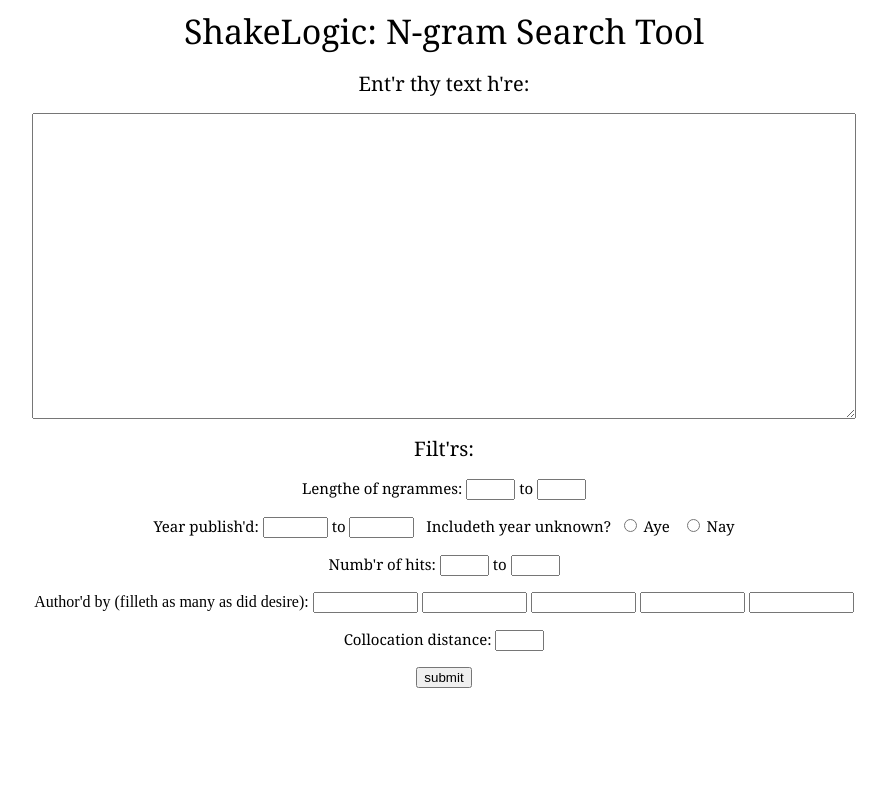
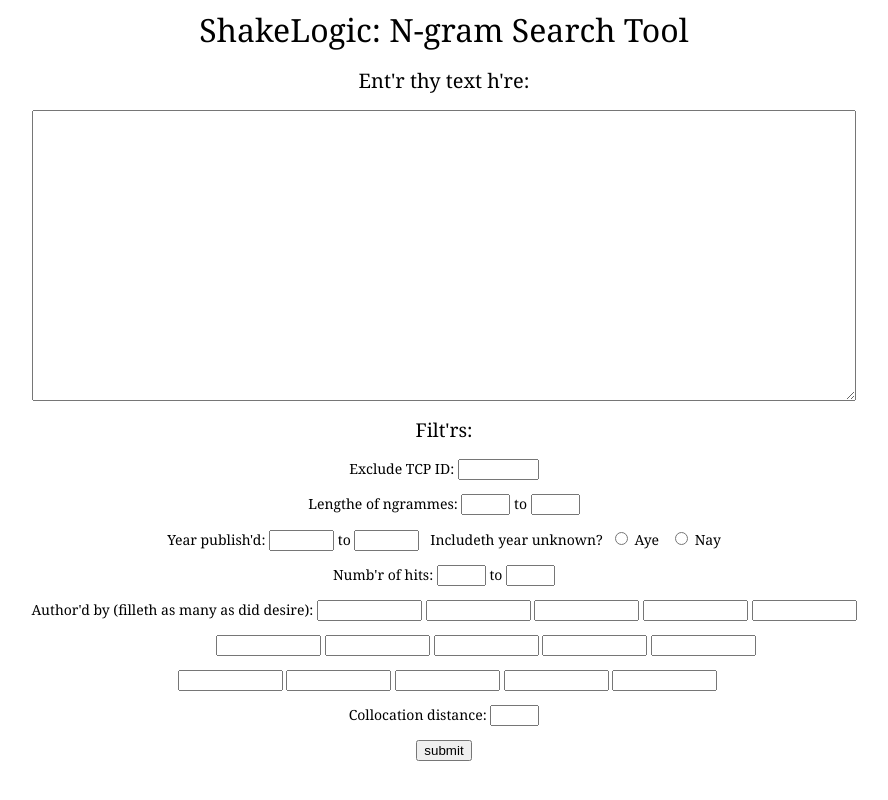
Before and after one commit to anamol/ShakeLogic, a Flask app: page /ngramsearch in a window 1280 px wide. Shown: the whole page, without its empty margins (196-1084 px from the left). Run offline with Flask 2, Linux system fonts and the light colour scheme; parts of the project's set-up code (start-up, migrations or seed data) failed here and were passed over.

Commit message:
changes to views, added more authors to ngramsearch

```diff
--- a/FinalWebsite/app/templates/ngramsearch.html
+++ b/FinalWebsite/app/templates/ngramsearch.html
@@ -1,20 +1,27 @@
 <html lang=en>
    <body>
     <p></p>
-    <p><center style = "font-family:georgia,garamond,serif;font-size:34px">ShakeLogic: N-gram Search Tool</center></p>
+    <p><center style = "font-family:georgia,garamond,serif;font-size:32px">ShakeLogic: N-gram Search Tool</center></p>
       <form action = "{{url_for('ngramsearchresult')}}" method = "POST" action="/" enctype="multipart/form-data">
          <p><center style = "font-family:georgia,garamond,serif;font-size:20px">Ent'r thy text h're: </center></p>
-         <p><center><textarea name="paragraph" cols="100" rows="20"></textarea></center></p>
-         <p><center style = "font-family:georgia,garamond,serif;font-size:20px">Filt'rs:</center></p>
-         <p><center style = "font-family:georgia,garamond,serif;font-size:15px">Lengthe of ngrammes: <input type = "text" size = 3 name = "ngram1" /> to <input type = "text" size = 3 name = "ngram2" /></center></p>
-         <p><center style = "font-family:georgia,garamond,serif;font-size:15px">Year publish'd: <input type = "text" size = 5 name = "year1" /> to <input type = "text" size = 5 name = "year2" /> &nbsp;
+         <p><center><textarea name="paragraph" cols="100" rows="19"></textarea></center></p>
+         <p><center style = "font-family:georgia,garamond,serif;font-size:19px">Filt'rs:</center></p>
+         <p><center style = "font-family:georgia,garamond,serif;font-size:14px">Exclude TCP ID: <input type = "text" size = 7 name = "tcpid" /></p>
+         <p><center style = "font-family:georgia,garamond,serif;font-size:14px">Lengthe of ngrammes: <input type = "text" size = 3 name = "ngram1" /> to <input type = "text" size = 3 name = "ngram2" /></center></p>
+         <p><center style = "font-family:georgia,garamond,serif;font-size:14px">Year publish'd: <input type = "text" size = 5 name = "year1" /> to <input type = "text" size = 5 name = "year2" /> &nbsp;
               Includeth year unknown? &nbsp;<input type="radio" name="yearunknown" value="yes">  Aye &nbsp;
              <input type="radio" name="yearunknown" value="no">  Nay </center>
-         <p><center style = "font-family:georgia,garamond,serif;font-size:15px">Numb'r of hits: <input type = "text" size = 3 name = "hit1" /> to <input type = "text" size = 3 name = "hit2" /></center></p>
+         <p><center style = "font-family:georgia,garamond,serif;font-size:14px">Numb'r of hits: <input type = "text" size = 3 name = "hit1" /> to <input type = "text" size = 3 name = "hit2" /></center></p>
          <p><center>Author'd by (filleth as many as did desire): <input type = "text" size = 10 name = "author1" />
          <input type = "text" size = 10 name = "author2" />   <input type = "text" size = 10 name = "author3" />
          <input type = "text" size = 10 name = "author4" />   <input type = "text" size = 10 name = "author5" /></center></p>
-         <p><center style = "font-family:georgia,garamond,serif;font-size:15px">Collocation distance: <input type = "text" size = 3 name = "collocationdist"></center></p>
+         <p><center>&emsp;&emsp;&emsp;&emsp;&emsp;&emsp;<input type = "text" size = 10 name = "author6" />
+         <input type = "text" size = 10 name = "author7" />   <input type = "text" size = 10 name = "author8" />
+         <input type = "text" size = 10 name = "author9" />   <input type = "text" size = 10 name = "author10" /></center></p>
+         <p><center>&ensp;<input type = "text" size = 10 name = "author11" />
+         <input type = "text" size = 10 name = "author12" />   <input type = "text" size = 10 name = "author13" />
+         <input type = "text" size = 10 name = "author14" />   <input type = "text" size = 10 name = "author15" /></center></p>
+         <p><center style = "font-family:georgia,garamond,serif;font-size:14px">Collocation distance: <input type = "text" size = 3 name = "collocationdist"></center></p>
          <p><center><input type = "submit" value = "submit" ></center></p>
       </form>
    </body>
--- a/FinalWebsite/app/templates/ngramsearchresult.html
+++ b/FinalWebsite/app/templates/ngramsearchresult.html
@@ -4,6 +4,6 @@
 
 	<p>Downloadeth the csv file h're:<p>
 
-		<a href="/Users/anamolpundle/Documents/Insight/FinalWebsite/Result.csv" download = "Result.csv">Download</a>
+		<a href="{{url_for('static', filename='NgramResult.csv')}}" download = "NgramResult.csv">Download</a>
 	</body>
 </html>
--- a/FinalWebsite/app/views.py
+++ b/FinalWebsite/app/views.py
@@ -3,19 +3,18 @@
 from flask import  Flask, render_template, Response
 from flask import redirect, url_for, request, flash
 import pandas as pd
-from elasticsearch import Elasticsearch
+from elasticsearch import Elasticsearch, RequestsHttpConnection
+from requests_aws4auth import AWS4Auth
+import boto3
 import numbers
 import string
 import nltk
 import json
-from sklearn.feature_extraction.text import TfidfVectorizer
 import joblib
 import io
 import random
 from matplotlib import pyplot as plt
-from matplotlib.backends.backend_agg import FigureCanvasAgg as FigureCanvas
 import numpy as np
-import time
 
 
 from app import app
@@ -25,7 +24,25 @@ pipeline = joblib.load('pipeline.joblib')
 
 
 def es_ngram_query(es, ngram, collocation):
-	que = { "query": { "multi_match" : { "query" : ngram, "fields" : ["Text", "Title"], "type" : "phrase", "slop" : collocation }}}
+	que = {
+			"query":
+			{
+				"multi_match" :
+				{ "query" : ngram,
+				"fields" : ["Text", "Title"],
+				"type" : "phrase",
+				"slop" : collocation
+				}
+			},
+			"highlight":
+			{
+				"fields":
+				{
+					"Text": {},
+					"Title": {}
+				}
+			}
+		}
 
 	res = es.search(index='test_index', body = que)
 	return res
@@ -39,14 +56,19 @@ def ngrammer(paragraph, n):
     for grams in ngram:
         stri = ' '.join(grams)
         strs.append(stri)
-    return strs
+    return list(set(strs))
 
 def check_status(endpoint):
-    es = Elasticsearch([endpoint])
-    if(es.ping()):
-    	return es
-    else:
-    	return False
+	service = 'es'
+	region = 'us-west-2'
+	credentials = boto3.Session().get_credentials()
+	awsauth = AWS4Auth(credentials.access_key, credentials.secret_key, region, service, session_token=credentials.token)
+	es = Elasticsearch( hosts=[endpoint], http_auth=awsauth, use_ssl=True, verify_certs=True, connection_class=RequestsHttpConnection)
+    #es = Elasticsearch([endpoint])
+	if(es.ping()):
+		return es
+	else:
+		return False
 
 
 @app.route('/attribution', methods=['POST', 'GET'])
@@ -81,7 +103,8 @@ def attributionresult():
 		ax.set_xlabel('Authors', fontsize=20)
 		ax.set_ylabel('Probability', fontsize=20)
 		plt.tight_layout()
-		plt.savefig('/Users/anamolpundle/Documents/Insight/FinalWebsite/app/static/attrplot.png')
+		plt.savefig('./app/static/attrplot.png')
+		#plt.savefig('/Users/anamolpundle/Documents/Insight/FinalWebsite/app/static/attrplot.png')
 
 		return render_template("attributionresult.html",result = result, prob = probability, para=text)
 
@@ -98,6 +121,10 @@ def ngramsearch():
 def ngramsearchresult():
 	if (request.method == 'POST'):
 		paragraph = request.form['paragraph']
+		if (len(paragraph) == 0):
+			flash('Entr\'th m\'re words than none!')
+			return render_template('ngramsearch.html')
+		excude_TCP = request.form['tcpid']
 		ngram_low = int(request.form['ngram1'])
 		ngram_high = int(request.form['ngram2'])
 		year_low = int(request.form['year1'])
@@ -105,13 +132,18 @@ def ngramsearchresult():
 		hits_low = int(request.form['hit1'])
 		hits_high = int(request.form['hit2'])
 		collocation = int(request.form['collocationdist'])
-		author1 = request.form['author1']
+		"""author1 = request.form['author1']
 		author2 = request.form['author2']
 		author3 = request.form['author3']
 		author4 = request.form['author4']
-		author5 = request.form['author5']
+		author5 = request.form['author5']"""
 		unknown_year = request.form['yearunknown']
-
+		author_list = []
+		for i in range(15):
+			auth = 'author' + str(i+1)
+			author = request.form[auth]
+			if (len(author) > 0):
+				author_list.append(author)
 
 		ngram_master_list = []
 		for i in range(ngram_low, ngram_high+1):
@@ -123,7 +155,7 @@ def ngramsearchresult():
 			flash('Not connected to elasticsearch!')
 			return redirect(request.url)
 
-		result_df = pd.DataFrame(columns = ['ngram', 'hits', 'TCP_ID', 'year', 'author', 'title'])
+		result_df = pd.DataFrame(columns = ['ngram', 'hits', 'TCP_ID', 'year', 'author', 'title', 'highlight'])
 
 		for ngram_list in ngram_master_list:
 			for ngram in ngram_list:
@@ -135,34 +167,34 @@ def ngramsearchresult():
 						year = hits['_source']['Year']
 						total_hits = result['hits']['total']
 						TCP_ID = hits['_source']['TCP_ID']
+						highlight = ''
+						try:
+							highlight = highlight.join(hits['highlight']['Text'])
+						except:
+							pass
 						if (isinstance(year, numbers.Number)):
 							if (year >= year_low and year <= year_high):
-								new = pd.DataFrame([[ngram, total_hits, TCP_ID, year, author, title]], \
-									columns = ['ngram', 'hits', 'TCP_ID', 'year', 'author', 'title'])
+								new = pd.DataFrame([[ngram, total_hits, TCP_ID, year, author, title, highlight]], \
+									columns = ['ngram', 'hits', 'TCP_ID', 'year', 'author', 'title', 'highlight'])
 								result_df = result_df.append(new)
 						elif (unknown_year == 'yes' and not isinstance(year, numbers.Number)):
-							new = pd.DataFrame([[ngram, total_hits, TCP_ID, year, author, title]], \
-									columns = ['ngram', 'hits', 'TCP_ID', 'year', 'author', 'title'])
+							new = pd.DataFrame([[ngram, total_hits, TCP_ID, year, author, title, highlight]], \
+									columns = ['ngram', 'hits', 'TCP_ID', 'year', 'author', 'title', 'highlight'])
 							result_df = result_df.append(new)
 
 
 		result_df = result_df.drop_duplicates()
-		if (len(author1) > 1):
-			result_df = result_df[result_df['author'].str.contains(author1)]
+		result_df = result_df[result_df['TCP_ID'] != excude_TCP]
+		final_df = pd.DataFrame(columns = ['ngram', 'hits', 'TCP_ID', 'year', 'author', 'title', 'highlight'])
+		if (len(author_list) > 0):
+			for author in author_list:
+				new = result_df[result_df['author'].str.contains(author)]
+				final_df = final_df.append(new)
+		else:
+			final_df = result_df
 
-		if (len(author2) > 1):
-			result_df = result_df[result_df['author'].str.contains(author2)]
 
-		if (len(author3) > 1):
-			result_df = result_df[result_df['author'].str.contains(author3)]
-
-		if (len(author4) > 1):
-			result_df = result_df[result_df['author'].str.contains(author4)]
-
-		if (len(author5) > 1):
-			result_df = result_df[result_df['author'].str.contains(author5)]
-
-		result_df.to_csv('NgramResult.csv')
+		final_df.to_csv('./app/static/NgramResult.csv')
 
 
 
```
